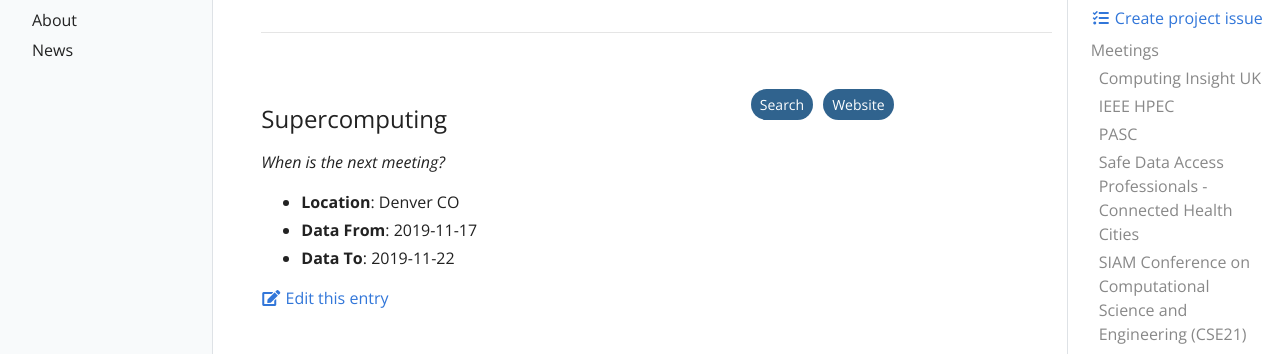
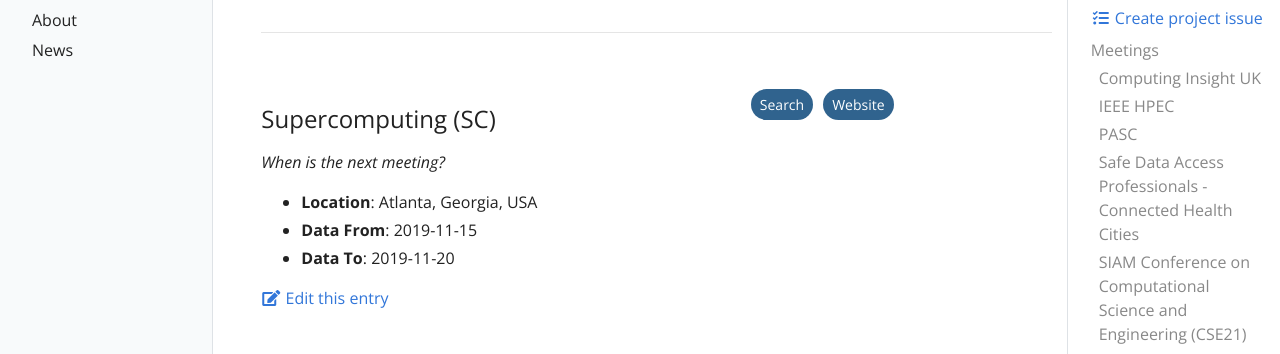
Before and after one commit to jamespjh/eResearch-meeting-list, a Jekyll site: the page built from _docs/meetings.md, in a window 1280 px wide and 900 px high, scrolled down 8543 px. Shown: the part 158-512 px from the top of the window. Built offline with Jekyll 4.4.1, drawn with Linux system fonts in a browser that asks for light colours.

Commit message:
Update sc.yml

```diff
--- a/_data/sc.yml
+++ b/_data/sc.yml
@@ -1,7 +1,12 @@
-name: Supercomputing
+name: Supercomputing (SC)
 link: http://supercomputing.org
 next:
+  date-from: 2019-11-15
+  date-to: 2019-11-20
+  link: https://sc20.supercomputing.org
+  location: Atlanta, Georgia, USA
+previous:
   date-from: 2019-11-17
   date-to: 2019-11-22
-  link: http://supercomputing.org
-  location: Denver CO
+  link: https://sc19.supercomputing.org
+  location: Denver, Colorado, USA
```
